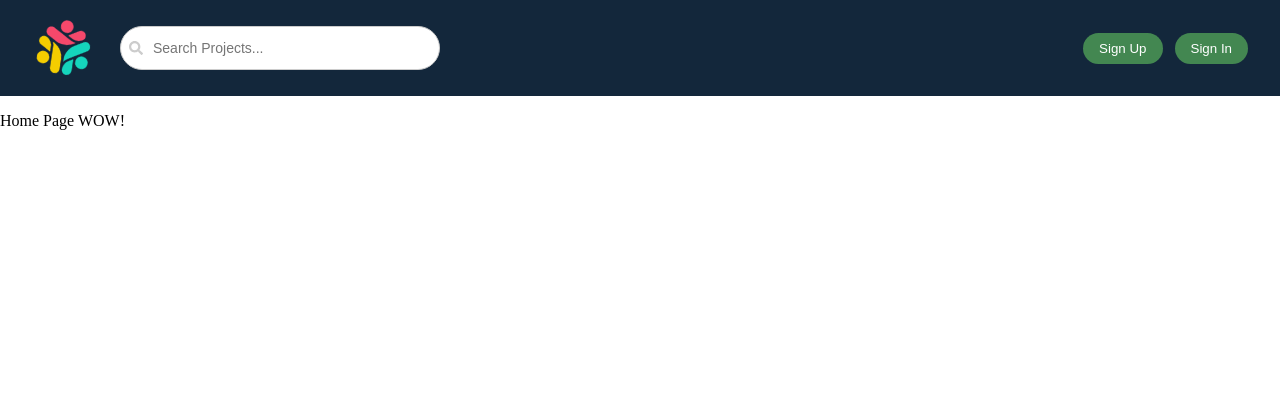
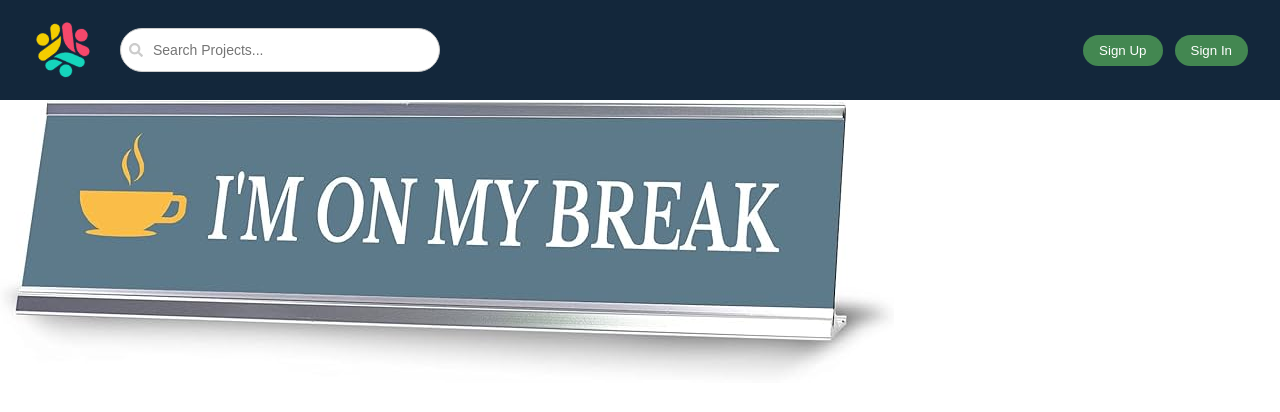
Before and after one commit to Scroll120/gettogether, a React (Vite) app in the folder frontend/: page / in a window 1280 px wide. Shown: the top 412 px of the page. Built offline with nearby package versions, Linux system fonts and the light colour scheme.

Commit message:
logo adjustment and temp background for 'demo'

```diff
--- a/frontend/src/components/NavBar/NavBar.jsx
+++ b/frontend/src/components/NavBar/NavBar.jsx
@@ -14,7 +14,9 @@ export default function NavBar() {
         <nav className="navbar">
             <div className="main-left">
                 <div className='left-section'>
-                <img src={logo} alt='Logo' className='logo' onClick={() => navigate("/")}/>
+                    <div className='logo-wrapper'>
+                        <img src={logo} alt='Logo' className='logo' onClick={() => navigate("/")}/>
+                    </div>
                 </div>
                 <div className='center-section'>
                     <form
--- a/frontend/src/components/NavBar/navBar.css
+++ b/frontend/src/components/NavBar/navBar.css
@@ -34,17 +34,22 @@
   flex-shrink: 0;
 }
 
+.logo-wrapper {
+  display: inline-block;
+  transition: transform 0.3s ease, filter 0.3s ease;
+  cursor: pointer;
+}
+
+.logo-wrapper:hover {
+  transform: scale(1.06);
+  filter: drop-shadow(0 0 12px rgba(0, 0, 0, 0.8));
+}
+
 .logo {
   height: 64px;
   width: auto;
   animation: spin 20s linear infinite;
-  transition: filter 0.3s ease, transform 0.3s ease;
-  cursor: pointer;
-}
-
-.logo:hover {
-  animation-play-state: paused;
-  filter: drop-shadow(0 0 8px rgba(0, 0, 0, 0.6));
+  pointer-events: none;
 }
 
 
--- a/frontend/src/pages/HomePage.jsx
+++ b/frontend/src/pages/HomePage.jsx
@@ -1,4 +1,5 @@
 import "./homePage.css"
+import back from "../assets/temp-back.png";
 
 export default function HomePage() {
     console.log("test")
@@ -6,7 +7,7 @@ export default function HomePage() {
     return (
         <section className="homePageSection">
             <div className="homeContainer">
-                <p>Home Page WOW!</p>
+                <img src={back}/>
             </div>
         </section>
     )
```
Also changed, not shown: frontend/src/assets/temp-back.png (added).
